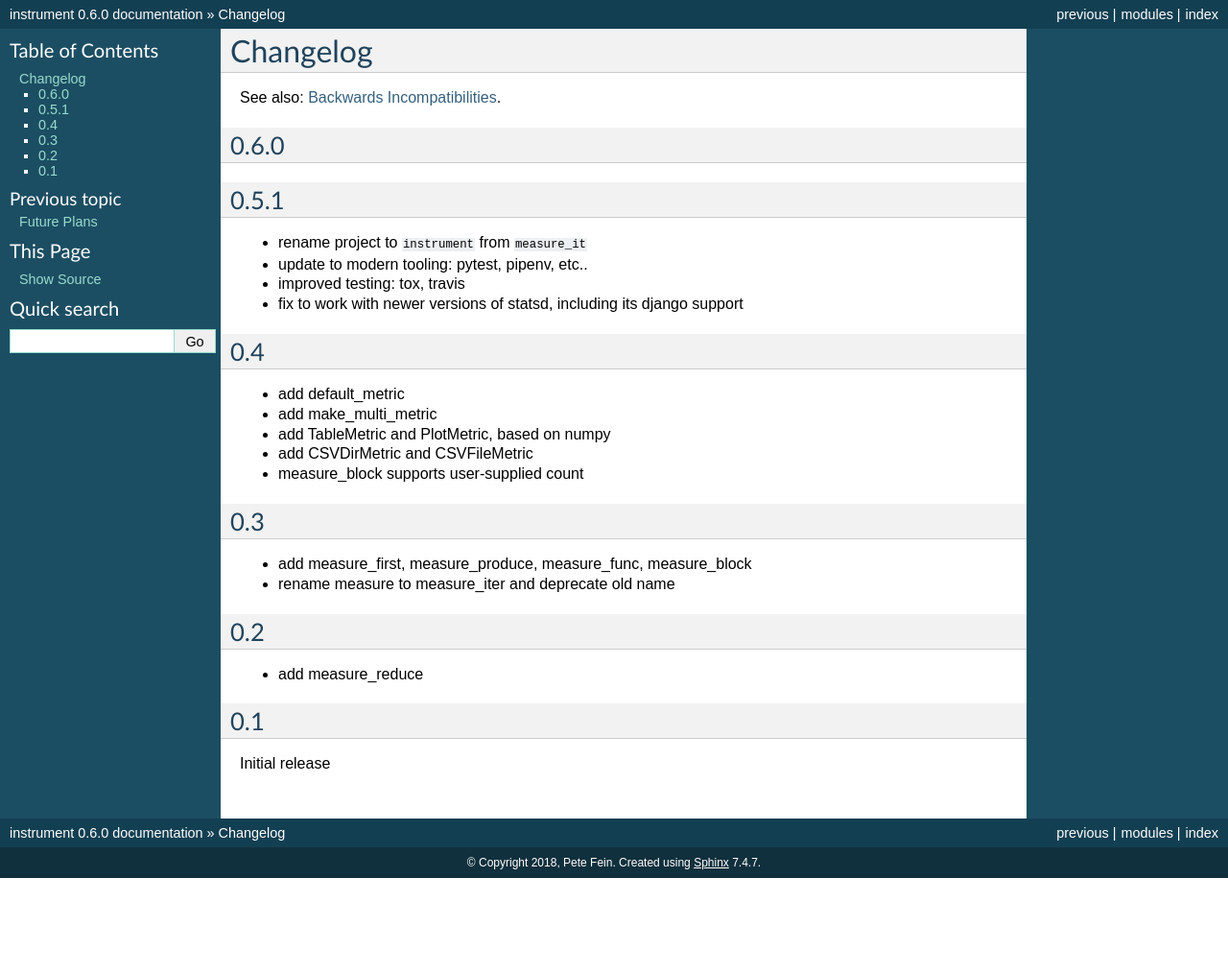
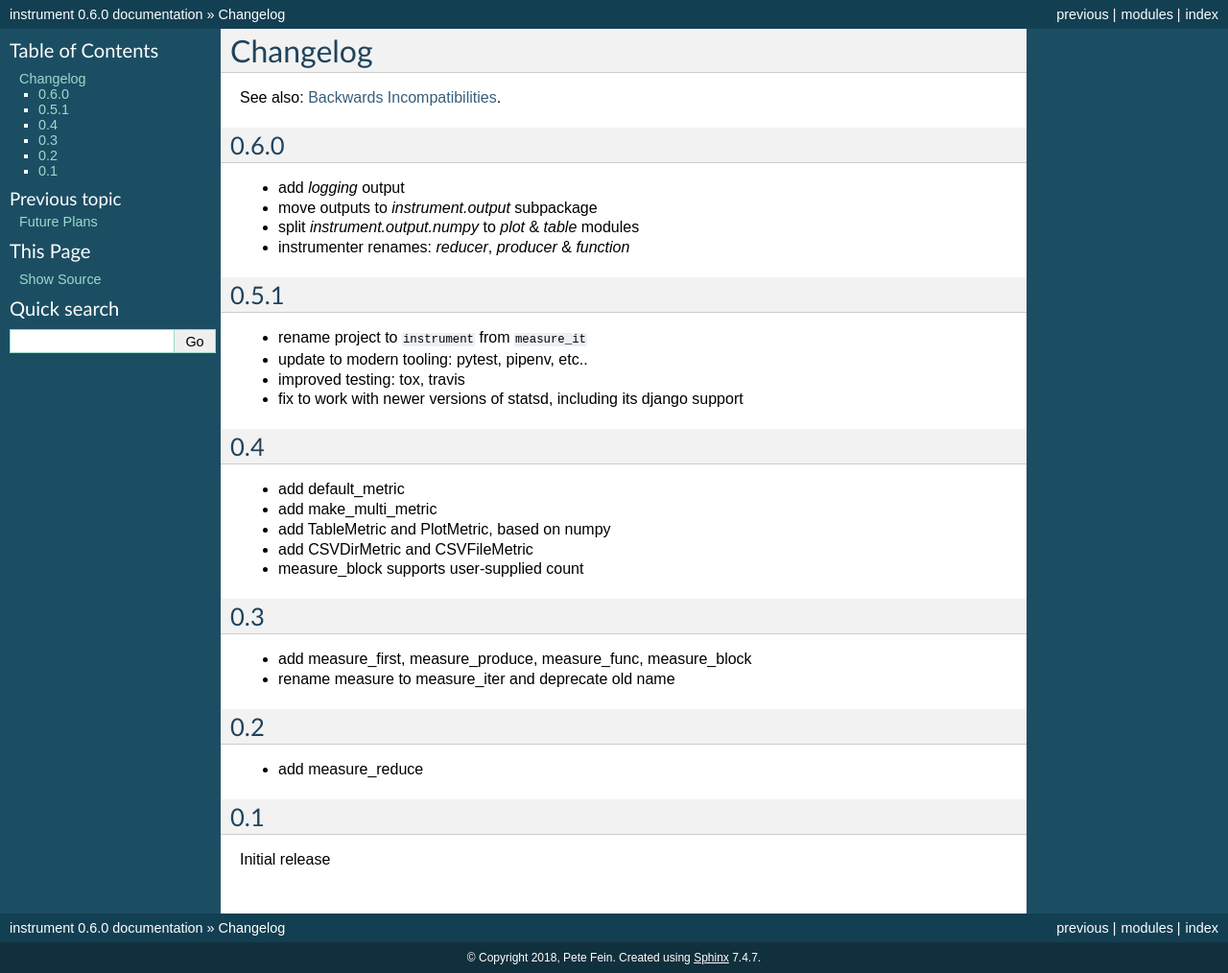
Before and after one commit to wearpants/instrument, a Sphinx documentation site: the page built from doc/changelog.rst, in a window 1280 px wide. Shown: the whole page at 96% size. Built offline with Sphinx 7.4.7, drawn with Linux system fonts in a browser that asks for light colours; before the commit the page ends 915 px from its top, so only the background shows below that.

Commit message:
some small renames

```diff
--- a/doc/changelog.rst
+++ b/doc/changelog.rst
@@ -4,6 +4,10 @@ See also: :doc:`incompatibilities`.
 
 0.6.0
 -----
+* add `logging` output
+* move outputs to `instrument.output` subpackage
+* split `instrument.output.numpy` to `plot` & `table` modules
+* instrumenter renames: `reducer`, `producer` & `function`
 
 0.5.1
 -----
--- a/doc/incompatibilities.rst
+++ b/doc/incompatibilities.rst
@@ -3,6 +3,7 @@ Backwards Incompatibilities
 
 0.5 -> 0.6
 ----------
+* various renames and move output modules; see :doc:`changelog` for details
 
 0.4 -> 0.5
 ----------
--- a/instrument/__init__.py
+++ b/instrument/__init__.py
@@ -150,6 +150,7 @@ def _make_decorator(measuring_func):
 iter.func = _make_decorator(iter)
 each.func = _make_decorator(each)
 first.func = _make_decorator(first)
+
 def _iterable_to_varargs_func(func):
     """decorator to convert a func taking a iterable to a *args one"""
     def wrapped(*args, **kwargs):
```
